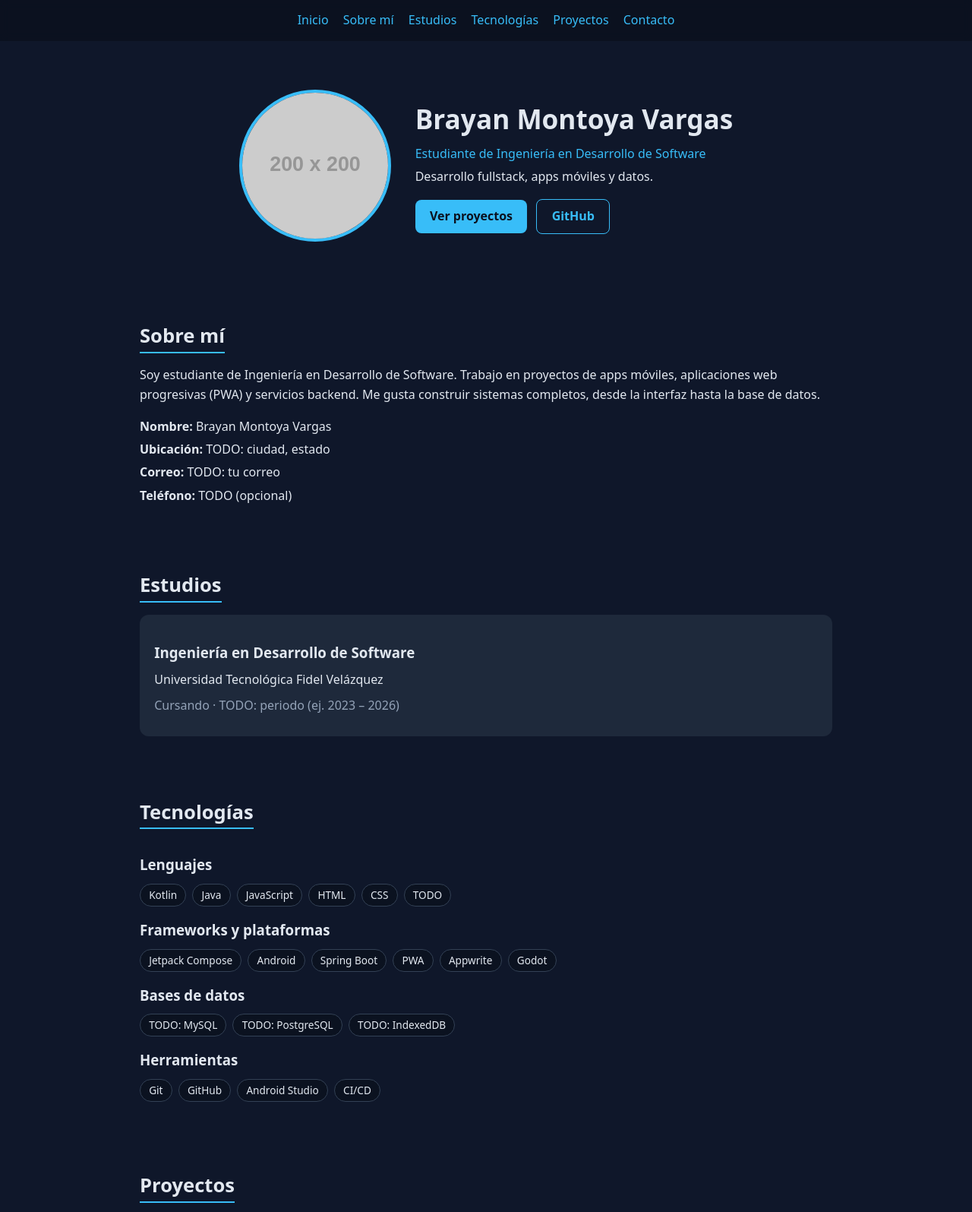
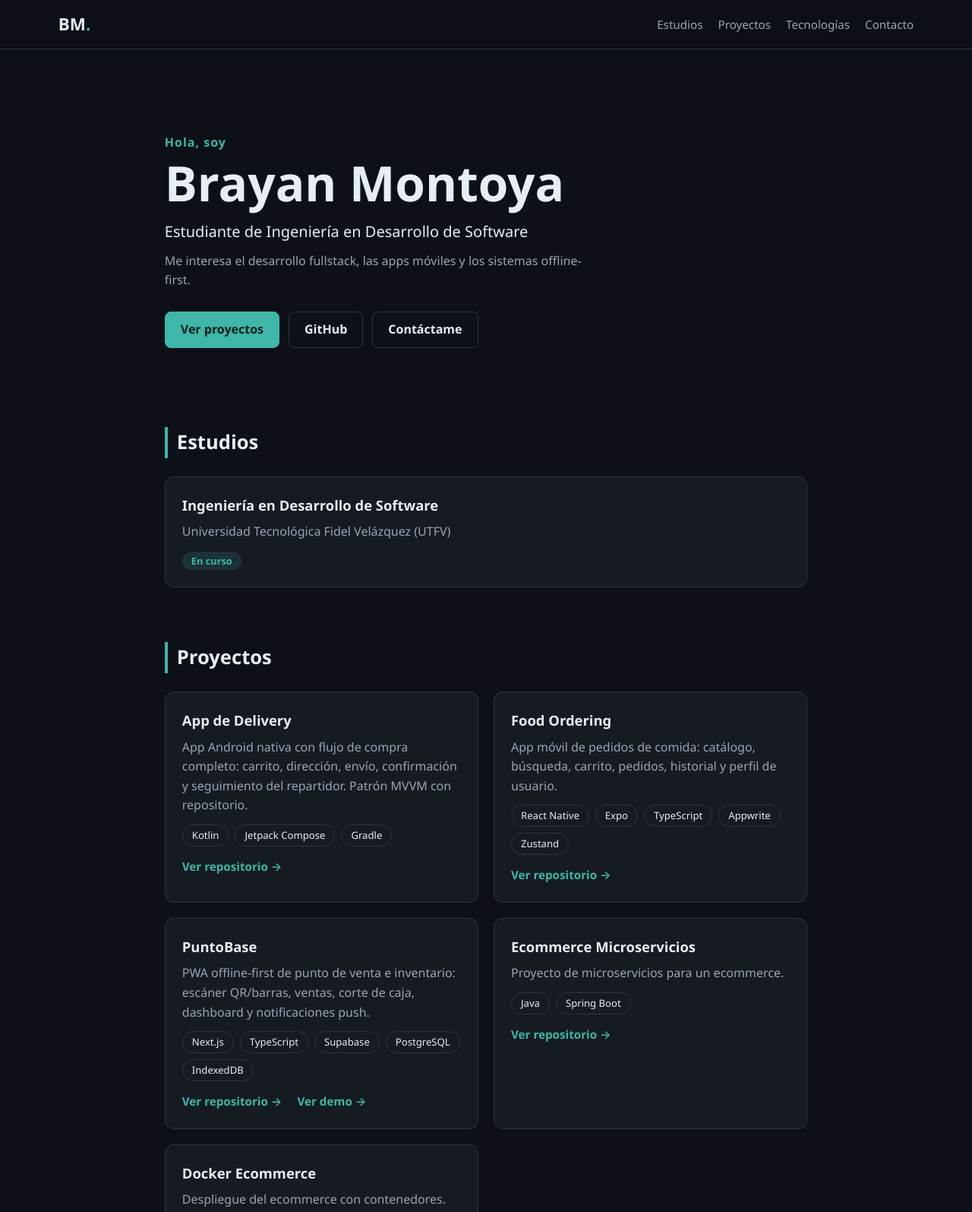
Before and after one commit to brayamv14-blip/brayamv14-blip.github.io, a plain HTML site: page index.html in a window 1280 px wide. Shown: the top 1595 px of the page at 76% size. Drawn offline with Linux system fonts and the light colour scheme; placeholder pictures from the web are drawn by us.

Commit message:
Add files via upload

```diff
--- a/index.html
+++ b/index.html
@@ -2,67 +2,43 @@
 <html lang="es">
 <head>
   <meta charset="UTF-8">
-  <meta name="viewport" content="width=device-width, initial-scale=1">
-  <title>Bryan Montoya | Portafolio de Evidencias</title>
-  <meta name="description" content="Portafolio de Brayan Montoya Vargas, estudiante de Ingeniería en Desarrollo de Software.">
+  <meta name="viewport" content="width=device-width, initial-scale=1.0">
+  <title>Brayan Montoya | Portafolio</title>
+  <meta name="description" content="Portafolio de Brayan Montoya, estudiante de Ingeniería en Desarrollo de Software en la UTFV.">
   <link rel="stylesheet" href="style.css">
 </head>
 <body>
 
+  <header class="nav">
+    <a href="#inicio" class="logo">BM<span>.</span></a>
     <nav>
-  <a href="#inicio">Inicio</a>
-  <a href="#sobre-mi">Sobre mí</a>
       <a href="#estudios">Estudios</a>
+      <a href="#proyectos">Proyectos</a>
       <a href="#tecnologias">Tecnologías</a>
-  <a href="#proyectos">Proyectos</a>
       <a href="#contacto">Contacto</a>
     </nav>
-
-<header id="inicio" class="hero">
-  <img class="foto" src="foto.jpg" alt="Foto de Brayan Montoya Vargas"
-       onerror="this.src='https://via.placeholder.com/200?text=Foto'">
-  <div>
-    <h1>Brayan Montoya Vargas</h1>
-    <p class="rol">Estudiante de Ingeniería en Desarrollo de Software</p>
-    <p>Desarrollo fullstack, apps móviles y datos.</p>
-    <a class="btn" href="#proyectos">Ver proyectos</a>
-    <a class="btn sec" href="https://github.com/brayamv14-blip" target="_blank" rel="noopener">GitHub</a>
-  </div>
   </header>
 
   <main>
-  <section id="sobre-mi">
-    <h2>Sobre mí</h2>
-    <p>Soy estudiante de Ingeniería en Desarrollo de Software. Trabajo en proyectos de apps móviles,
-    aplicaciones web progresivas (PWA) y servicios backend. Me gusta construir sistemas completos,
-    desde la interfaz hasta la base de datos.</p>
-    <ul class="datos">
-      <li><b>Nombre:</b> Brayan Montoya Vargas</li>
-      <li><b>Ubicación:</b> TODO: ciudad, estado</li>
-      <li><b>Correo:</b> TODO: tu correo</li>
-      <li><b>Teléfono:</b> TODO (opcional)</li>
-    </ul>
+    <section id="inicio" class="hero">
+      <p class="eyebrow">Hola, soy</p>
+      <h1>Brayan Montoya</h1>
+      <p class="subtitle">Estudiante de Ingeniería en Desarrollo de Software</p>
+      <p class="lead">Me interesa el desarrollo fullstack, las apps móviles y los sistemas offline-first.</p>
+      <div class="actions">
+        <a class="btn primary" href="#proyectos">Ver proyectos</a>
+        <a class="btn" href="https://github.com/brayamv14-blip" target="_blank" rel="noopener">GitHub</a>
+        <a class="btn" href="mailto:brayanmontoyavargas14@gmail.com">Contáctame</a>
+      </div>
     </section>
 
     <section id="estudios">
       <h2>Estudios</h2>
       <div class="card">
         <h3>Ingeniería en Desarrollo de Software</h3>
-      <p>Universidad Tecnológica Fidel Velázquez</p>
-      <p class="muted">Cursando · TODO: periodo (ej. 2023 – 2026)</p>
+        <p>Universidad Tecnológica Fidel Velázquez (UTFV)</p>
+        <span class="tag">En curso</span>
       </div>
-  </section>
-
-  <section id="tecnologias">
-    <h2>Tecnologías</h2>
-    <h3>Lenguajes</h3>
-    <div class="tags"><span>Kotlin</span><span>Java</span><span>JavaScript</span><span>HTML</span><span>CSS</span><span>TODO</span></div>
-    <h3>Frameworks y plataformas</h3>
-    <div class="tags"><span>Jetpack Compose</span><span>Android</span><span>Spring Boot</span><span>PWA</span><span>Appwrite</span><span>Godot</span></div>
-    <h3>Bases de datos</h3>
-    <div class="tags"><span>TODO: MySQL</span><span>TODO: PostgreSQL</span><span>TODO: IndexedDB</span></div>
-    <h3>Herramientas</h3>
-    <div class="tags"><span>Git</span><span>GitHub</span><span>Android Studio</span><span>CI/CD</span></div>
     </section>
 
     <section id="proyectos">
@@ -71,38 +47,87 @@
 
         <article class="card">
           <h3>App de Delivery</h3>
-        <p>App Android nativa con flujo de compra completo: carrito, dirección, envío, confirmación y seguimiento del repartidor.</p>
-        <div class="tags"><span>Kotlin</span><span>Jetpack Compose</span><span>MVVM</span></div>
-        <a href="https://github.com/brayamv14-blip/delivery-app-sprint1" target="_blank" rel="noopener">Ver repositorio →</a>
+          <p>App Android nativa con flujo de compra completo: carrito, dirección, envío, confirmación y seguimiento del repartidor. Patrón MVVM con repositorio.</p>
+          <ul class="tags">
+            <li>Kotlin</li><li>Jetpack Compose</li><li>Gradle</li>
+          </ul>
+          <a class="link" href="https://github.com/brayamv14-blip/delivery-app-sprint1" target="_blank" rel="noopener">Ver repositorio →</a>
         </article>
 
         <article class="card">
           <h3>Food Ordering</h3>
-        <p>App móvil para pedir comida: búsqueda de productos, detalle, carrito, pedidos, perfil, pagos, mapas y notificaciones.</p>
-        <div class="tags"><span>Android</span><span>Appwrite</span></div>
-        <a href="https://github.com/brayamv14-blip/food_ordering" target="_blank" rel="noopener">Ver repositorio →</a>
+          <p>App móvil de pedidos de comida: catálogo, búsqueda, carrito, pedidos, historial y perfil de usuario.</p>
+          <ul class="tags">
+            <li>React Native</li><li>Expo</li><li>TypeScript</li><li>Appwrite</li><li>Zustand</li>
+          </ul>
+          <a class="link" href="https://github.com/brayamv14-blip/food_ordering" target="_blank" rel="noopener">Ver repositorio →</a>
         </article>
 
         <article class="card">
           <h3>PuntoBase</h3>
-        <p>Sistema de punto de venta e inventario que funciona sin conexión y sincroniza las ventas al reconectarse.</p>
-        <div class="tags"><span>PWA</span><span>Offline-first</span></div>
-        <a href="https://github.com/brayamv14-blip/PuntoBase" target="_blank" rel="noopener">Ver repositorio →</a>
+          <p>PWA offline-first de punto de venta e inventario: escáner QR/barras, ventas, corte de caja, dashboard y notificaciones push.</p>
+          <ul class="tags">
+            <li>Next.js</li><li>TypeScript</li><li>Supabase</li><li>PostgreSQL</li><li>IndexedDB</li>
+          </ul>
+          <a class="link" href="https://github.com/brayamv14-blip/PuntoBase" target="_blank" rel="noopener">Ver repositorio →</a>
+          <a class="link" href="https://punto-base-gold.vercel.app" target="_blank" rel="noopener">Ver demo →</a>
+        </article>
+
+        <article class="card">
+          <h3>Ecommerce Microservicios</h3>
+          <p>Proyecto de microservicios para un ecommerce.</p>
+          <ul class="tags">
+            <li>Java</li><li>Spring Boot</li>
+          </ul>
+          <a class="link" href="https://github.com/brayamv14-blip/ecommerce-microservicios" target="_blank" rel="noopener">Ver repositorio →</a>
+        </article>
+
+        <article class="card">
+          <h3>Docker Ecommerce</h3>
+          <p>Despliegue del ecommerce con contenedores.</p>
+          <ul class="tags">
+            <li>Docker</li>
+          </ul>
+          <a class="link" href="https://github.com/brayamv14-blip/Docker-eccomerce" target="_blank" rel="noopener">Ver repositorio →</a>
         </article>
 
       </div>
     </section>
 
+    <section id="tecnologias">
+      <h2>Tecnologías</h2>
+      <div class="grid tech">
+        <div class="card">
+          <h3>Lenguajes</h3>
+          <ul class="tags"><li>Kotlin</li><li>Java</li><li>JavaScript</li><li>TypeScript</li><li>HTML</li><li>CSS</li></ul>
+        </div>
+        <div class="card">
+          <h3>Frameworks y plataformas</h3>
+          <ul class="tags"><li>Spring Boot</li><li>Jetpack Compose</li><li>Android</li><li>React Native</li><li>Expo</li><li>Next.js</li><li>Tailwind CSS</li><li>PWA</li></ul>
+        </div>
+        <div class="card">
+          <h3>Bases de datos y servicios</h3>
+          <ul class="tags"><li>PostgreSQL</li><li>Supabase</li><li>Appwrite</li><li>IndexedDB (Dexie)</li><li>Cloudinary</li></ul>
+        </div>
+        <div class="card">
+          <h3>Herramientas</h3>
+          <ul class="tags"><li>Git</li><li>GitHub</li><li>Docker</li><li>Vercel</li><li>Android Studio</li></ul>
+        </div>
+      </div>
+    </section>
+
     <section id="contacto">
       <h2>Contacto</h2>
-    <ul class="datos">
-      <li><b>GitHub:</b> <a href="https://github.com/brayamv14-blip" target="_blank" rel="noopener">github.com/brayamv14-blip</a></li>
-      <li><b>Correo:</b> TODO</li>
-      <li><b>LinkedIn:</b> TODO (opcional)</li>
-    </ul>
+      <div class="card contact">
+        <p><strong>Correo:</strong> <a href="mailto:brayanmontoyavargas14@gmail.com">brayanmontoyavargas14@gmail.com</a></p>
+        <p><strong>GitHub:</strong> <a href="https://github.com/brayamv14-blip" target="_blank" rel="noopener">@brayamv14-blip</a></p>
+      </div>
     </section>
   </main>
 
-<footer>© 2026 Brayan Montoya Vargas</footer>
+  <footer>
+    <p>© 2026 Brayan Montoya</p>
+  </footer>
+
 </body>
 </html>
--- a/style.css
+++ b/style.css
@@ -1,25 +1,126 @@
-:root{--bg:#0f172a;--card:#1e293b;--text:#e2e8f0;--muted:#94a3b8;--accent:#38bdf8}
-*{box-sizing:border-box;margin:0;padding:0}
-html{scroll-behavior:smooth}
-body{font-family:system-ui,Segoe UI,Roboto,sans-serif;background:var(--bg);color:var(--text);line-height:1.6}
-a{color:var(--accent);text-decoration:none}
-nav{position:sticky;top:0;display:flex;gap:1.2rem;justify-content:center;flex-wrap:wrap;padding:.9rem;background:#0b1220ee;backdrop-filter:blur(6px);z-index:10}
-.hero{display:flex;gap:2rem;align-items:center;justify-content:center;flex-wrap:wrap;padding:4rem 1.5rem}
-.foto{width:200px;height:200px;border-radius:50%;object-fit:cover;border:4px solid var(--accent)}
-.hero h1{font-size:2.2rem}
-.rol{color:var(--accent);margin:.3rem 0}
-.btn{display:inline-block;margin:1rem .5rem 0 0;padding:.6rem 1.2rem;border-radius:8px;background:var(--accent);color:#0b1220;font-weight:600}
-.btn.sec{background:transparent;border:1px solid var(--accent);color:var(--accent)}
-main{max-width:960px;margin:auto;padding:0 1.5rem}
-section{padding:2.5rem 0}
-h2{font-size:1.6rem;margin-bottom:1rem;border-bottom:2px solid var(--accent);display:inline-block}
-h3{margin:1rem 0 .4rem}
-.card{background:var(--card);padding:1.2rem;border-radius:12px}
-.grid{display:grid;grid-template-columns:repeat(auto-fit,minmax(260px,1fr));gap:1rem}
-.card p{margin:.5rem 0}
-.muted{color:var(--muted)}
-.tags{display:flex;flex-wrap:wrap;gap:.5rem;margin:.6rem 0}
-.tags span{background:#0b1220;border:1px solid #334155;padding:.2rem .7rem;border-radius:999px;font-size:.85rem}
-.datos{list-style:none;margin-top:1rem}
-.datos li{margin:.3rem 0}
-footer{text-align:center;padding:2rem;color:var(--muted)}
+:root {
+  --bg: #0d1117;
+  --surface: #161b22;
+  --border: #30363d;
+  --text: #e6edf3;
+  --muted: #9aa4b2;
+  --accent: #3fb6a8;
+  --accent-dark: #2a8a7f;
+}
+
+* { box-sizing: border-box; margin: 0; padding: 0; }
+
+html { scroll-behavior: smooth; }
+
+body {
+  background: var(--bg);
+  color: var(--text);
+  font-family: "Segoe UI", system-ui, -apple-system, Roboto, sans-serif;
+  line-height: 1.6;
+}
+
+a { color: var(--accent); text-decoration: none; }
+a:hover { text-decoration: underline; }
+
+/* Navegación */
+.nav {
+  position: sticky;
+  top: 0;
+  z-index: 10;
+  display: flex;
+  justify-content: space-between;
+  align-items: center;
+  padding: 14px 6vw;
+  background: rgba(13, 17, 23, 0.9);
+  backdrop-filter: blur(8px);
+  border-bottom: 1px solid var(--border);
+}
+.logo { font-size: 1.4rem; font-weight: 700; color: var(--text); }
+.logo span { color: var(--accent); }
+.nav nav { display: flex; gap: 20px; }
+.nav nav a { color: var(--muted); font-size: 0.95rem; }
+.nav nav a:hover { color: var(--text); text-decoration: none; }
+
+/* Secciones */
+main { max-width: 1000px; margin: 0 auto; padding: 0 6vw; }
+section { padding: 64px 0 8px; }
+h2 {
+  font-size: 1.6rem;
+  margin-bottom: 24px;
+  padding-left: 12px;
+  border-left: 4px solid var(--accent);
+}
+
+/* Hero (sin foto) */
+.hero { padding: 110px 0 40px; }
+.eyebrow { color: var(--accent); font-weight: 600; letter-spacing: 1px; }
+.hero h1 { font-size: clamp(2.4rem, 7vw, 4rem); line-height: 1.1; margin: 6px 0 12px; }
+.subtitle { font-size: 1.25rem; color: var(--text); }
+.lead { color: var(--muted); margin-top: 10px; max-width: 560px; }
+.actions { display: flex; flex-wrap: wrap; gap: 12px; margin-top: 28px; }
+
+.btn {
+  padding: 10px 20px;
+  border: 1px solid var(--border);
+  border-radius: 8px;
+  color: var(--text);
+  font-weight: 600;
+  transition: 0.2s;
+}
+.btn:hover { border-color: var(--accent); text-decoration: none; }
+.btn.primary { background: var(--accent); border-color: var(--accent); color: #06201d; }
+.btn.primary:hover { background: var(--accent-dark); border-color: var(--accent-dark); color: #fff; }
+
+/* Tarjetas */
+.grid {
+  display: grid;
+  grid-template-columns: repeat(auto-fit, minmax(280px, 1fr));
+  gap: 20px;
+}
+.card {
+  background: var(--surface);
+  border: 1px solid var(--border);
+  border-radius: 12px;
+  padding: 22px;
+  transition: transform 0.2s, border-color 0.2s;
+}
+.grid .card:hover { transform: translateY(-4px); border-color: var(--accent); }
+.card h3 { font-size: 1.15rem; margin-bottom: 8px; }
+.card p { color: var(--muted); margin-bottom: 12px; }
+
+.tag {
+  display: inline-block;
+  padding: 2px 12px;
+  border-radius: 999px;
+  background: rgba(63, 182, 168, 0.15);
+  color: var(--accent);
+  font-size: 0.8rem;
+  font-weight: 600;
+}
+
+.tags { list-style: none; display: flex; flex-wrap: wrap; gap: 8px; margin-bottom: 14px; }
+.tags li {
+  padding: 3px 12px;
+  border: 1px solid var(--border);
+  border-radius: 999px;
+  font-size: 0.82rem;
+  color: var(--text);
+}
+
+.link { display: inline-block; margin-right: 16px; font-weight: 600; font-size: 0.95rem; }
+
+.contact p { margin-bottom: 6px; color: var(--text); }
+
+footer {
+  margin-top: 64px;
+  padding: 24px;
+  text-align: center;
+  color: var(--muted);
+  border-top: 1px solid var(--border);
+}
+
+@media (max-width: 600px) {
+  .nav nav { gap: 12px; }
+  .nav nav a { font-size: 0.85rem; }
+  .hero { padding-top: 70px; }
+}
```
Lines whose indentation alone changed are shown as unchanged.
